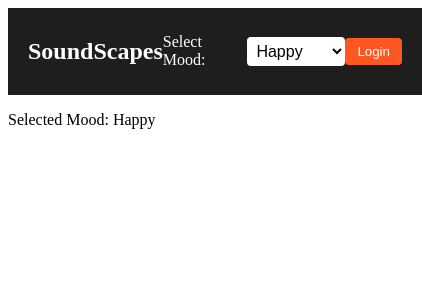
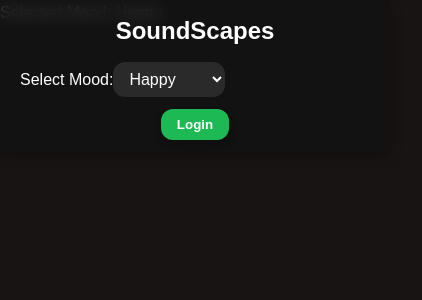
Before and after one commit to lelisiario/SoundScapes, a React (Vite) app: page /callback in a window 390 px wide. Shown: the top 300 px of the page, 422 px wide, since content can reach past the window. Built offline with nearby package versions, Linux system fonts and the light colour scheme.

Commit message:
Finalized basic styling.

```diff
--- a/src/NavbarStyles.css
+++ b/src/NavbarStyles.css
@@ -1,7 +1,8 @@
 .navbar {
-    background-color: #121212;
+  background: rgba(18, 18, 18, 0.8);
+  backdrop-filter: blur(10px);
   padding: 1rem;
-    box-shadow: 0 2px 8px rgba(0, 0, 0, 0.3);
+  box-shadow: var(--shadow);
   position: sticky;
   top: 0;
   z-index: 1000;
@@ -16,7 +17,7 @@
 }
 
 .navbar-logo a {
-    color: #1DB954; /* Spotify green */
+  color: var(--primary-color);
   text-decoration: none;
   font-size: 1.5rem;
   font-weight: bold;
@@ -32,7 +33,7 @@
 }
 
 .nav-link {
-    color: #FFFFFF;
+  color: var(--text-color);
   text-decoration: none;
   display: flex;
   align-items: center;
@@ -42,10 +43,10 @@
 }
 
 .nav-link:hover {
-    color: #1DB954;
+  color: var(--hover-color);
 }
 
-  /* Dropdown styling */
+/* Dropdown Styling */
 .dropdown {
   position: relative;
 }
@@ -53,7 +54,7 @@
 .dropdown-toggle {
   background: none;
   border: none;
-    color: #FFFFFF;
+  color: var(--text-color);
   display: flex;
   align-items: center;
   gap: 0.3rem;
@@ -64,17 +65,17 @@
 }
 
 .dropdown-toggle:hover {
-    color: #1DB954;
+  color: var(--hover-color);
 }
 
 .dropdown-menu {
   position: absolute;
   top: 100%;
   left: 0;
-    background-color: #282828;
-    border-radius: 4px;
+  background: var(--card-bg);
+  border-radius: var(--radius);
   min-width: 160px;
-    box-shadow: 0 4px 12px rgba(0, 0, 0, 0.4);
+  box-shadow: var(--shadow);
   z-index: 10;
   padding: 0.5rem 0;
   margin-top: 0.5rem;
@@ -87,47 +88,18 @@
   text-align: left;
   background: none;
   border: none;
-    color: #FFFFFF;
+  color: var(--text-color);
   cursor: pointer;
   font-size: 0.9rem;
   transition: background-color 0.2s;
 }
 
 .dropdown-item:hover {
-    background-color: #333333;
-    color: #1DB954;
+  background: rgba(255, 255, 255, 0.2);
+  color: var(--hover-color);
 }
 
-  /* User dropdown */
-  .user-dropdown {
-    position: relative;
-  }
-
-  .user-button {
-    display: flex;
-    align-items: center;
-    gap: 0.5rem;
-  }
-
-  .login-button {
-    background-color: #1DB954;
-    color: white;
-    border: none;
-    border-radius: 50px;
-    padding: 0.5rem 1rem;
-    font-size: 0.9rem;
-    cursor: pointer;
-    display: flex;
-    align-items: center;
-    gap: 0.5rem;
-    transition: background-color 0.2s;
-  }
-
-  .login-button:hover {
-    background-color: #1ed760;
-  }
-
-  /* Responsive adjustments */
+/* Responsive Adjustments */
 @media (max-width: 768px) {
   .navbar-links {
     gap: 1rem;
--- a/src/index.css
+++ b/src/index.css
@@ -1,12 +1,43 @@
-/* Full-width navbar */
+/* Root Variables for Theming */
+:root {
+  --primary-color: #1DB954; /* Spotify Green */
+  --secondary-color: #191414; /* Dark Mode Background */
+  --text-color: #ffffff;
+  --hover-color: #1ed760;
+  --card-bg: rgba(255, 255, 255, 0.1);
+  --shadow: 0 4px 12px rgba(0, 0, 0, 0.3);
+  --radius: 12px;
+}
+
+/* Reset Defaults */
+* {
+  margin: 0;
+  padding: 0;
+  box-sizing: border-box;
+  font-family: 'Poppins', sans-serif;
+}
+
+/* Body Styling */
+body {
+  background-color: var(--secondary-color);
+  color: var(--text-color);
+  line-height: 1.6;
+  overflow-x: hidden;
+}
+
+/* Navbar (Glassmorphic Style) */
 .navbar {
   width: 100%;
-  background-color: #1e1e1e;
-  padding: 10px 20px;
-  color: white;
+  background: rgba(18, 18, 18, 0.8);
+  backdrop-filter: blur(8px);
+  padding: 12px 20px;
+  box-shadow: var(--shadow);
+  position: fixed;
+  top: 0;
+  z-index: 1000;
 }
 
-/* Navbar container for alignment */
+/* Navbar Container */
 .navbar-container {
   display: flex;
   justify-content: space-between;
@@ -15,45 +46,73 @@
   margin: 0 auto;
 }
 
-/* Mood selector */
-.mood-selector {
-  display: flex;
-  align-items: center;
-  gap: 8px;
+/* Mood Selector */
+.mood-dropdown {
+  padding: 8px 12px;
+  font-size: 16px;
+  border: none;
+  border-radius: var(--radius);
+  background: var(--card-bg); /* Semi-transparent dark */
+  color: var(--text-color); /* White text */
+  transition: 0.3s;
 }
 
-.mood-selector label {
-  font-size: 16px;
+.mood-dropdown option {
+  background: var(--secondary-color); /* Dark background for dropdown options */
+  color: white;
 }
 
+.mood-dropdown:hover {
+  background: rgba(255, 255, 255, 0.2);
+}
+
+
 .mood-dropdown {
-  padding: 5px;
+  padding: 8px 12px;
   font-size: 16px;
   border: none;
-  border-radius: 4px;
-  background-color: white;
-  color: black;
+  border-radius: var(--radius);
+  background: var(--card-bg);
+  color: var(--text-color);
+  transition: 0.3s;
 }
 
-/* Auth section */
-.auth-section {
-  display: flex;
-  align-items: center;
+.mood-dropdown:hover {
+  background: rgba(255, 255, 255, 0.2);
 }
 
-.username {
-  font-weight: bold;
-}
-
+/* Login Button */
 .login-btn {
-  background-color: #ff5722;
+  background: var(--primary-color);
   color: white;
   border: none;
-  padding: 6px 12px;
-  border-radius: 4px;
+  padding: 8px 16px;
+  border-radius: var(--radius);
   cursor: pointer;
+  font-weight: bold;
+  transition: 0.3s;
+  box-shadow: 0px 4px 8px rgba(0, 0, 0, 0.2);
 }
 
 .login-btn:hover {
-  background-color: #e64a19;
+  background: var(--hover-color);
+  transform: translateY(-2px);
 }
+
+/* Responsive Adjustments */
+@media (max-width: 768px) {
+  .navbar-container {
+    flex-direction: column;
+    gap: 12px;
+  }
+
+  .mood-selector {
+    width: 100%;
+    justify-content: center;
+  }
+
+  .login-btn {
+    width: 100%;
+    text-align: center;
+  }
+}
```
Also changed, not shown: src/AudioPlayerStyles.ts (+40 -44 lines). Lines whose indentation alone changed are shown as unchanged.
